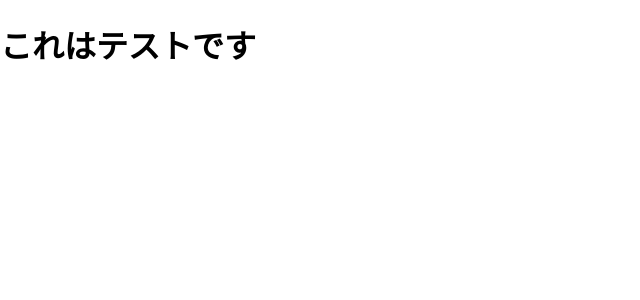
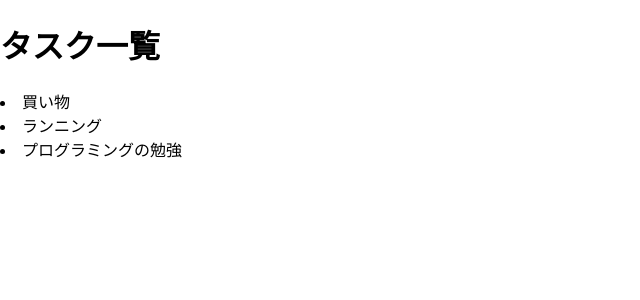
Before and after one commit to 54chair/todo-app-front, a React (Create React App) app: page / in a window 1280 px wide. Shown: the top 300 px of the page, without its empty margins (0-640 px from the left). Built offline with nearby package versions, Linux system fonts and the light colour scheme.

Commit message:
Taskコンポーネントの追加

```diff
--- a/src/App.js
+++ b/src/App.js
@@ -1,6 +1,13 @@
+import Task from './component/Task';
+
 const App = () => {
   return (
-    <h1>これはテストです</h1>
+    <>
+      <h1>タスク一覧</h1>
+      <Task name="買い物" />
+      <Task name="ランニング" />
+      <Task name="プログラミングの勉強" />
+    </>
   );
 }
 
--- /dev/null
+++ b/src/component/Task.jsx
@@ -0,0 +1,7 @@
+const Task = (props) => {
+  return (
+    <li>{props.name}</li>
+  )
+}
+
+export default Task
```
